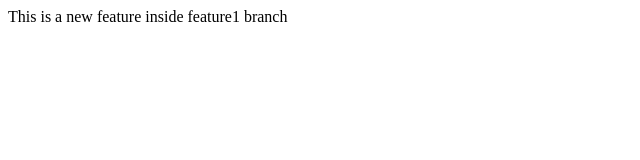
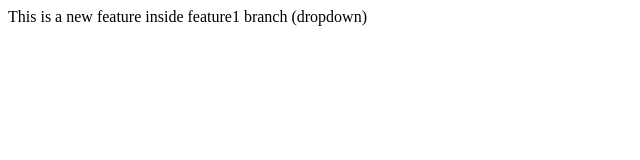
Before and after one commit to Prajwal8520/local_repo, a plain HTML site: page index.html in a window 1280 px wide. Shown: the whole page, without its empty margins (0-640 px from the left). Drawn offline with Linux system fonts and the light colour scheme.

Commit message:
added dropdown

```diff
--- a/index.html
+++ b/index.html
@@ -1 +1 @@
-<p>This is a new feature inside feature1 branch</p>
+<p>This is a new feature inside feature1 branch (dropdown)</p>
```
